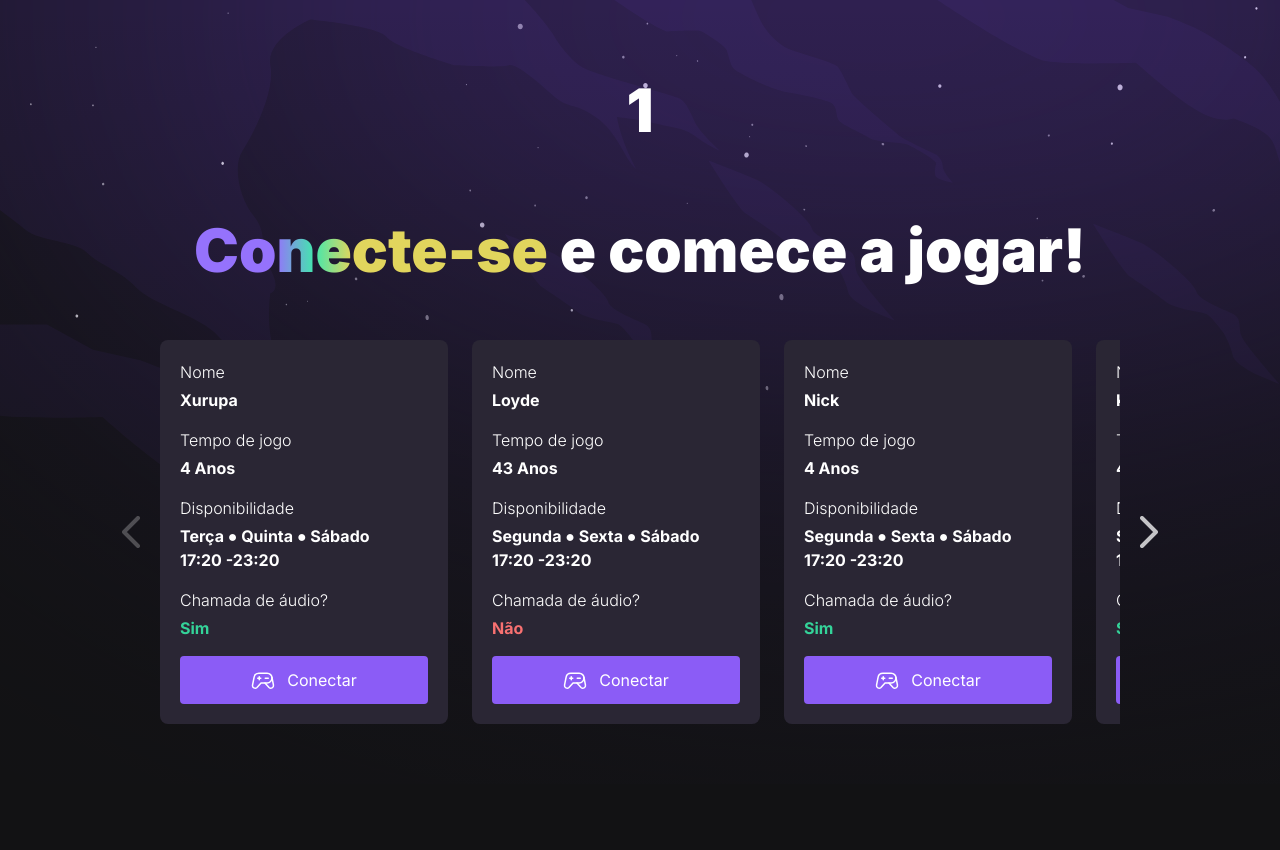
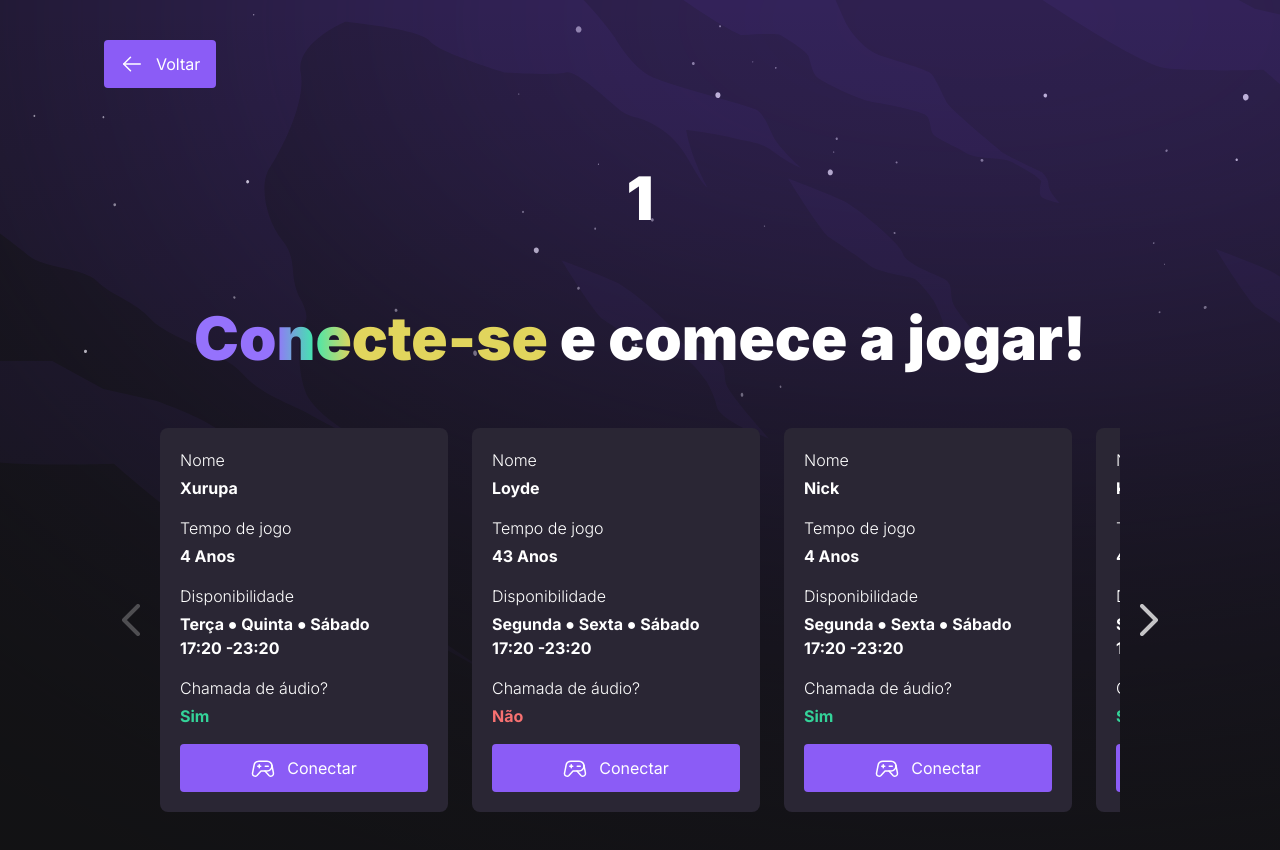
Before and after one commit to andradeviniicius/findYourDuo, a Next.js app in the folder web/: page /games/1 in a window 1280 px wide. Shown: the top 850 px of the page. Before the commit the page ends 800 px from the top, so only its background shows below. Built offline with nearby package versions, Linux system fonts and the light colour scheme.

Commit message:
web/ implement <Spinner/> and FramerMotion

```diff
--- a/web/package.json
+++ b/web/package.json
@@ -9,6 +9,7 @@
     "@prisma/client": "^4.4.0",
     "@reduxjs/toolkit": "^1.8.5",
     "@types/react-redux": "^7.1.24",
+    "framer-motion": "^7.5.3",
     "mongodb": "^4.8.1",
     "next": "latest",
     "phosphor-react": "^1.4.1",
--- a/web/pages/games/[gameId].tsx
+++ b/web/pages/games/[gameId].tsx
@@ -1,5 +1,8 @@
+import Link from "next/link";
 import { useRouter } from "next/router";
-import { Carousel, AdCard } from "../../src/components";
+import { ArrowLeft } from "phosphor-react";
+import { Carousel, AdCard, Spinner } from "../../src/components";
+import removeSpinner from "../../src/utils/removeSpinner";
 
 export default function GameAdsPage() {
   const router = useRouter();
@@ -10,8 +13,8 @@ export default function GameAdsPage() {
       name: "Xurupa",
       timePlaying: 4,
       daysOfWeek: [1, 3, 5],
-      hourStart: [1040],
-      hourEnd: [1400],
+      hourStart: 1040,
+      hourEnd: 1400,
       voiceCall: true,
     },
     {
@@ -105,9 +108,21 @@ export default function GameAdsPage() {
       voiceCall: true,
     },
   ];
+
   return (
     <>
+      <Spinner>
         {/* Use IGDB API To get game info */}
+        <Link href={"/"}>
+          <button
+            type="button"
+            onClick={() => console.log("aa")}
+            className=" w-34 ml-10 mt-10 py-3 px-4 bg-violet-500 hover:bg-violet-600 text-white rounded flex items-center justify-center gap-3"
+          >
+            <ArrowLeft size={24} />
+            Voltar
+          </button>
+        </Link>
         <h1 className="text-6xl text-white font-black mt-20 text-center">
           {gameId}
         </h1>
@@ -125,7 +140,7 @@ export default function GameAdsPage() {
                   adId={el.id}
                   userName={el.name}
                   timePlaying={el.timePlaying}
-                daysOfWeek={el.daysOfWeek}
+                  daysOfWeek={el?.daysOfWeek}
                   hourStart={el.hourStart}
                   hourEnd={el.hourEnd}
                   voiceCall={el.voiceCall}
@@ -135,6 +150,8 @@ export default function GameAdsPage() {
             })}
           </Carousel>
         </div>
+      </Spinner>
+      {removeSpinner()}
     </>
   );
 }
--- a/web/pages/index.tsx
+++ b/web/pages/index.tsx
@@ -1,4 +1,5 @@
-import { MainTitle, CreateGame, GameList } from "../src/components";
+import { MainTitle, CreateGame, GameList, Spinner } from "../src/components";
+import removeSpinner from "../src/utils/removeSpinner";
 
 export async function getServerSideProps() {
   const res = await fetch("https://api.twitch.tv/helix/games/top", {
@@ -14,11 +15,16 @@ export async function getServerSideProps() {
 
 const Home = (props: any) => {
   return (
-    <div className="flex flex-col 2xl:container 2xl:mx-auto 2xl:px-0 py-3">
-      <MainTitle />
-      <GameList twitchTopGames={props.data} />
-      <CreateGame />
-    </div>
+    <>
+      <Spinner>
+        <div className="flex flex-col 2xl:container 2xl:mx-auto 2xl:px-0 py-3">
+          <MainTitle />
+          <GameList twitchTopGames={props.data} />
+          <CreateGame />
+        </div>
+      </Spinner>
+      {removeSpinner()}
+    </>
   );
 };
 export default Home;
--- a/web/src/components/AdCard/index.tsx
+++ b/web/src/components/AdCard/index.tsx
@@ -1,16 +1,17 @@
 import { GameController } from "phosphor-react";
+
+import { motion } from "framer-motion";
 
 import transformArrayInDaysAweek from "../../utils/transformArrayInDaysAweek";
 import convertMinutesToHourString from "../../../pages/api/utils/convertMinuteStringToHours";
-import DaysOfWeek from "../Input/DaysOfWeek";
 
 type Props = {
   adId: Number;
   userName: String;
   timePlaying: Number;
-  daysOfWeek: number[] | undefined;
-  hourStart: number | number[];
-  hourEnd: number | number[];
+  daysOfWeek: number[];
+  hourStart: number;
+  hourEnd: number;
   voiceCall: boolean;
 };
 
@@ -24,7 +25,7 @@ export default function AdCard({
   voiceCall,
 }: Props) {
   return (
-    <div className="carousel-item relative w-72 snap-start        text-white">
+    <motion.div className="carousel-item relative w-72 snap-start        text-white">
       <div className="h-full w-full aspect-[3/4] block bg-origin-padding bg-left-top bg-cover bg-no-repeat z-0 ">
         <div className="w-72 h-fit mx-auto ">
           <div className="border-0 rounded-lg relative flex flex-col w-auto bg-[#2A2634] outline-none focus:outline-none">
@@ -47,7 +48,7 @@ export default function AdCard({
                 Disponibilidade
               </label>
               <div className="mb-4 font-bold" id="availability">
-                {transformArrayInDaysAweek(daysOfWeek).join(" ● ")} <br />
+                {transformArrayInDaysAweek(daysOfWeek)?.join(" ● ")} <br />
                 {convertMinutesToHourString(hourStart)} -
                 {convertMinutesToHourString(hourEnd)}
               </div>
@@ -75,6 +76,6 @@ export default function AdCard({
           </div>
         </div>
       </div>
-    </div>
+    </motion.div>
   );
 }
```
Also changed, not shown: 2 other files (tests, documents, lock files or other folders). Lines whose indentation alone changed are shown as unchanged.
